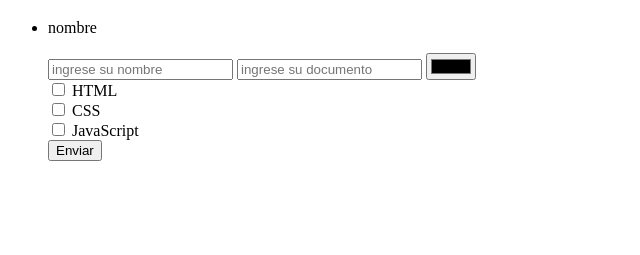
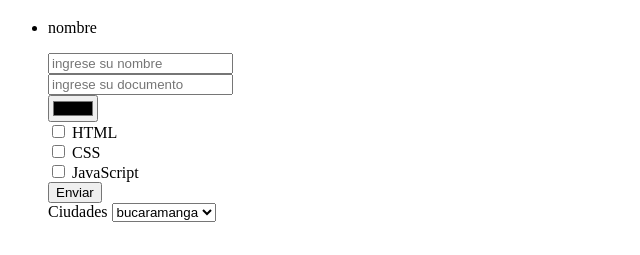
Before and after one commit to fabianrojas772/Clase17, a plain HTML site: page Contacto.html in a window 1280 px wide. Shown: the part 87-342 px from the top of the page, without its empty margins (0-640 px from the left). Drawn offline with Linux system fonts and the light colour scheme.

Commit message:
combobox

```diff
--- a/Contacto.html
+++ b/Contacto.html
@@ -22,7 +22,8 @@
           <ul>
             <li><p>nombre</p></li>
 
-            <form action="index.html" method="get" novalidate>
+          <div>
+            <form action="index.html" method="get" enctype="multipart/form-data">
               <input
                 type="text"
                 name="nombre"
@@ -32,7 +33,10 @@
                 pattern="^[0-9]*$"
                 required
               />
-              <input
+          </div>
+
+          <div>
+            <input
                 type="number"
                 name="Numero"
                 step="0.5"
@@ -41,6 +45,8 @@
                 required
                 id="number"
               />
+          </div>
+
               <input type="color" name="color" />
               <div>
                 <input type="checkbox" id="html" />
@@ -56,6 +62,28 @@
               </div>
 
               <button>Enviar</button>
+              <div>
+                <label for="ciudades">Ciudades</label>
+                <select name="ciudad" id="ciudad">
+                  <option value="bucaramanga">bucaramanga</option>
+                  <option value="cartagena">cartagena</option>
+                  <option value="cali">cali</option>
+                  <option value="Medellin">Medellin</option>
+                </select>
+              </div>
+<div>
+<br>
+<br>
+<imput type="date"></imput>
+<br>
+<br>
+</div>
+
+
+              <div>
+                <imput type="file" name="file" id="file"></imput>
+              </div>
+
             </form>
           </ul>
         </section>
```
